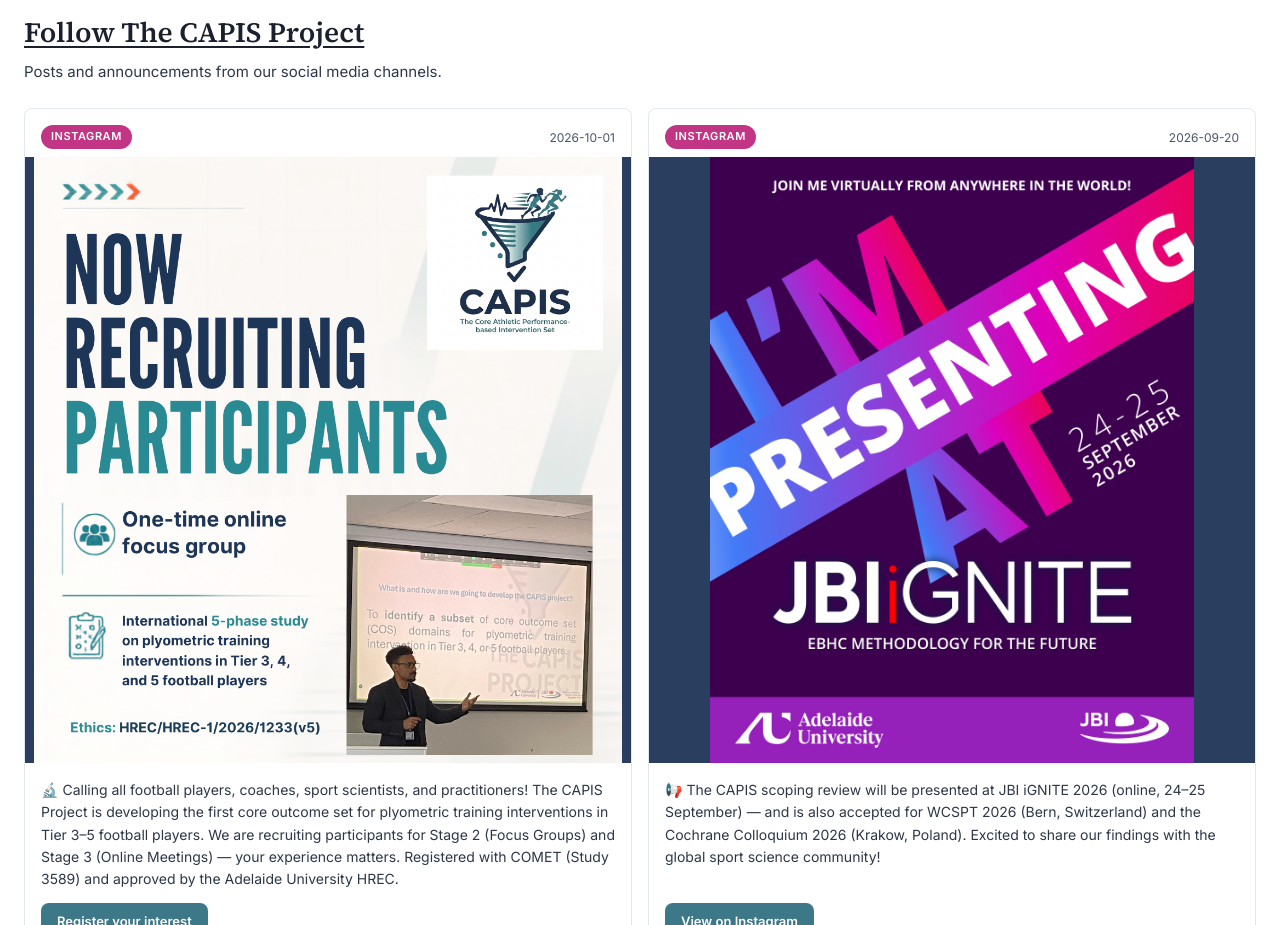
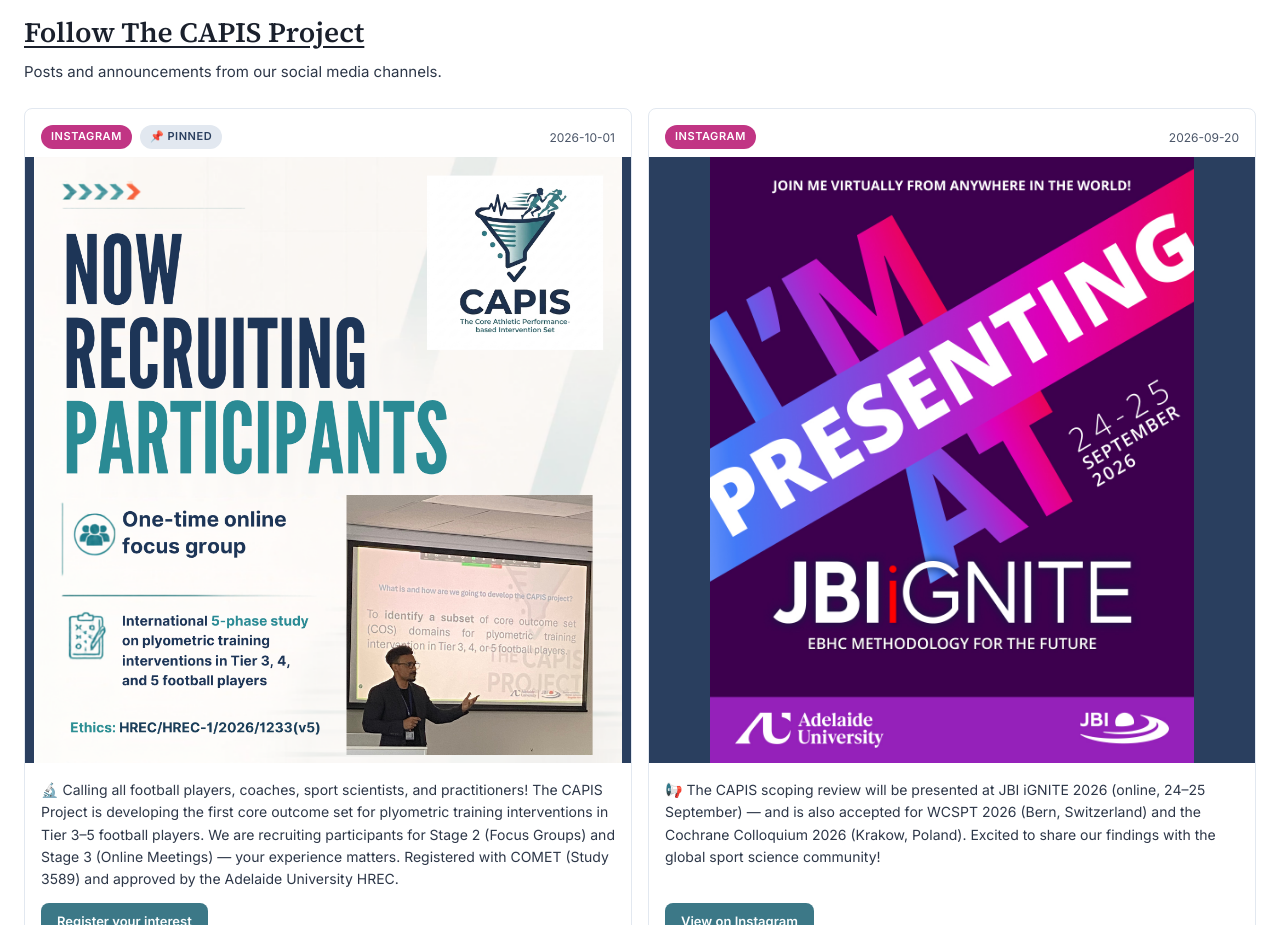
Before and after one commit to LoaizaBetancur/CAPIS-Project-Website, a Next.js app: page / in a window 1280 px wide. Shown: the part 2742-3667 px from the top of the page. Built offline with nearby package versions, Linux system fonts and the light colour scheme.

Commit message:
Home highlights: show pinned post plus latest; add pinned badge

```diff
--- a/app/page.tsx
+++ b/app/page.tsx
@@ -341,7 +341,7 @@ export default function HomePage() {
             <SocialPostsSection
               title="Follow The CAPIS Project"
               subtitle="Posts and announcements from our social media channels."
-              limit={2}
+              featured
             />
           </div>
         </div>
--- a/components/SocialPostsSection.tsx
+++ b/components/SocialPostsSection.tsx
@@ -1,6 +1,6 @@
 import Image from "next/image";
 import Link from "next/link";
-import { SocialPost, visibleSocialPosts } from "@/lib/socialPosts";
+import { SocialPost, socialPostsForHome, visibleSocialPosts } from "@/lib/socialPosts";
 
 const NAVY = "#2A3F5F";
 const TEAL = "#3C7887";
@@ -17,14 +17,19 @@ type Props = {
   title?: string;
   subtitle?: string;
   limit?: number;
+  // When true, show pinned posts + latest instead of all posts (Home mode)
+  featured?: boolean;
 };
 
 export default function SocialPostsSection({
   title = "Follow The CAPIS Project",
   subtitle = "Updates and recruitment posts from our social media channels.",
   limit,
+  featured = false,
 }: Props) {
-  let posts = visibleSocialPosts().sort((a, b) => b.date.localeCompare(a.date));
+  let posts = featured
+    ? socialPostsForHome()
+    : visibleSocialPosts().sort((a, b) => b.date.localeCompare(a.date));
   if (limit) posts = posts.slice(0, limit);
 
   if (posts.length === 0) return null;
@@ -75,6 +80,7 @@ export default function SocialPostsSection({
                   justifyContent: "space-between",
                 }}
               >
+                <div style={{ display: "flex", alignItems: "center", gap: "8px" }}>
                   <span
                     style={{
                       display: "inline-block",
@@ -90,6 +96,24 @@ export default function SocialPostsSection({
                   >
                     {post.platform}
                   </span>
+                  {post.pinned && (
+                    <span
+                      style={{
+                        display: "inline-block",
+                        fontSize: "11px",
+                        fontWeight: 600,
+                        textTransform: "uppercase",
+                        letterSpacing: "0.05em",
+                        color: NAVY,
+                        backgroundColor: "#E2E8F0",
+                        borderRadius: "999px",
+                        padding: "3px 10px",
+                      }}
+                    >
+                      📌 Pinned
+                    </span>
+                  )}
+                </div>
                 <span style={{ fontSize: "12px", color: "#4A5568" }}>{post.date}</span>
               </div>
             </div>
--- a/lib/socialPosts.ts
+++ b/lib/socialPosts.ts
@@ -12,6 +12,8 @@ export type SocialPost = {
   // Optional link to the live post / relevant page (e.g., registration form)
   link?: string;
   linkLabel?: string;
+  // Pinned posts (e.g., the recruitment call) are always shown on the Home page
+  pinned?: boolean;
   visible: boolean;
 };
 
@@ -25,6 +27,7 @@ export const socialPosts: SocialPost[] = [
     platform: "Instagram",
     link: "/resources/athletes",
     linkLabel: "Register your interest",
+    pinned: true,
     visible: true,
   },
   {
@@ -55,3 +58,11 @@ export const socialPosts: SocialPost[] = [
 export function visibleSocialPosts(): SocialPost[] {
   return socialPosts.filter((p) => p.visible);
 }
+
+// Home page: pinned posts plus the most recent non-pinned post.
+export function socialPostsForHome(): SocialPost[] {
+  const visible = visibleSocialPosts().sort((a, b) => b.date.localeCompare(a.date));
+  const pinned = visible.filter((p) => p.pinned);
+  const latest = visible.find((p) => !p.pinned);
+  return latest ? [...pinned, latest] : pinned;
+}
```
Lines whose indentation alone changed are shown as unchanged.
